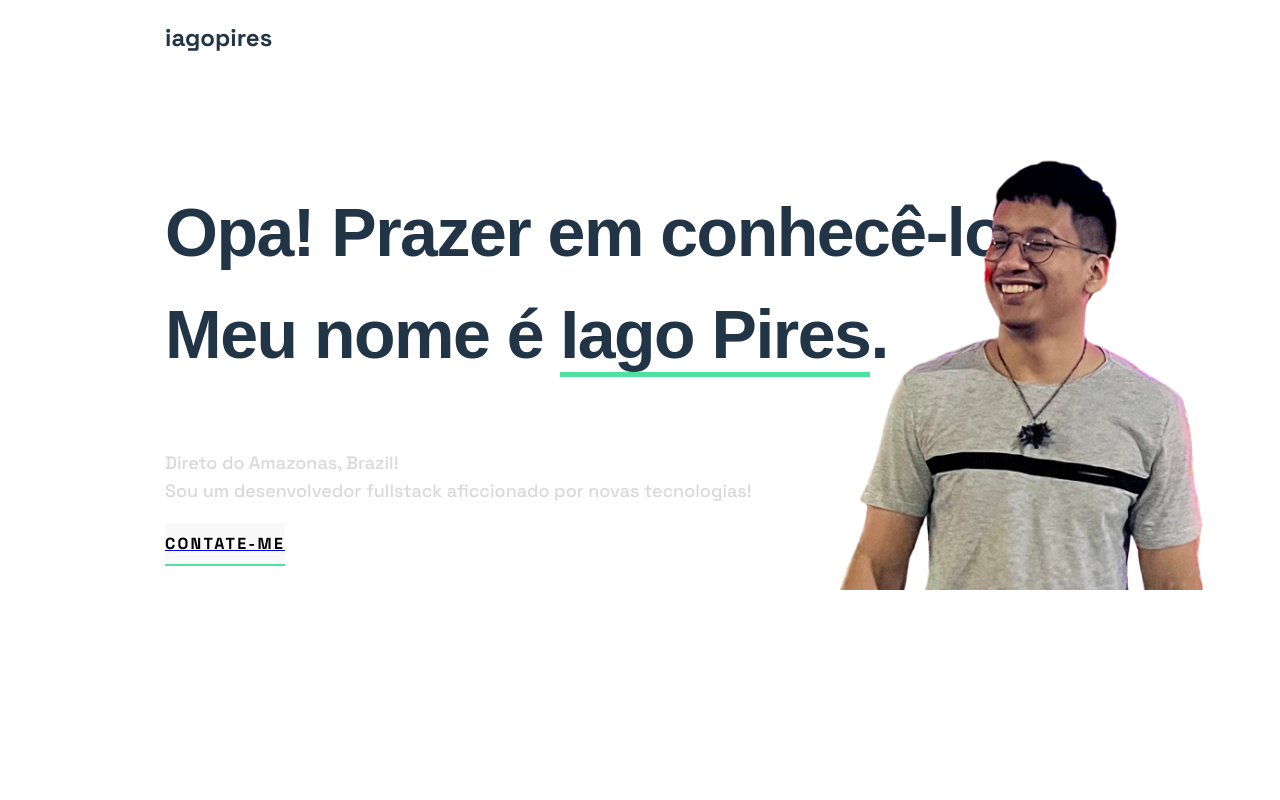
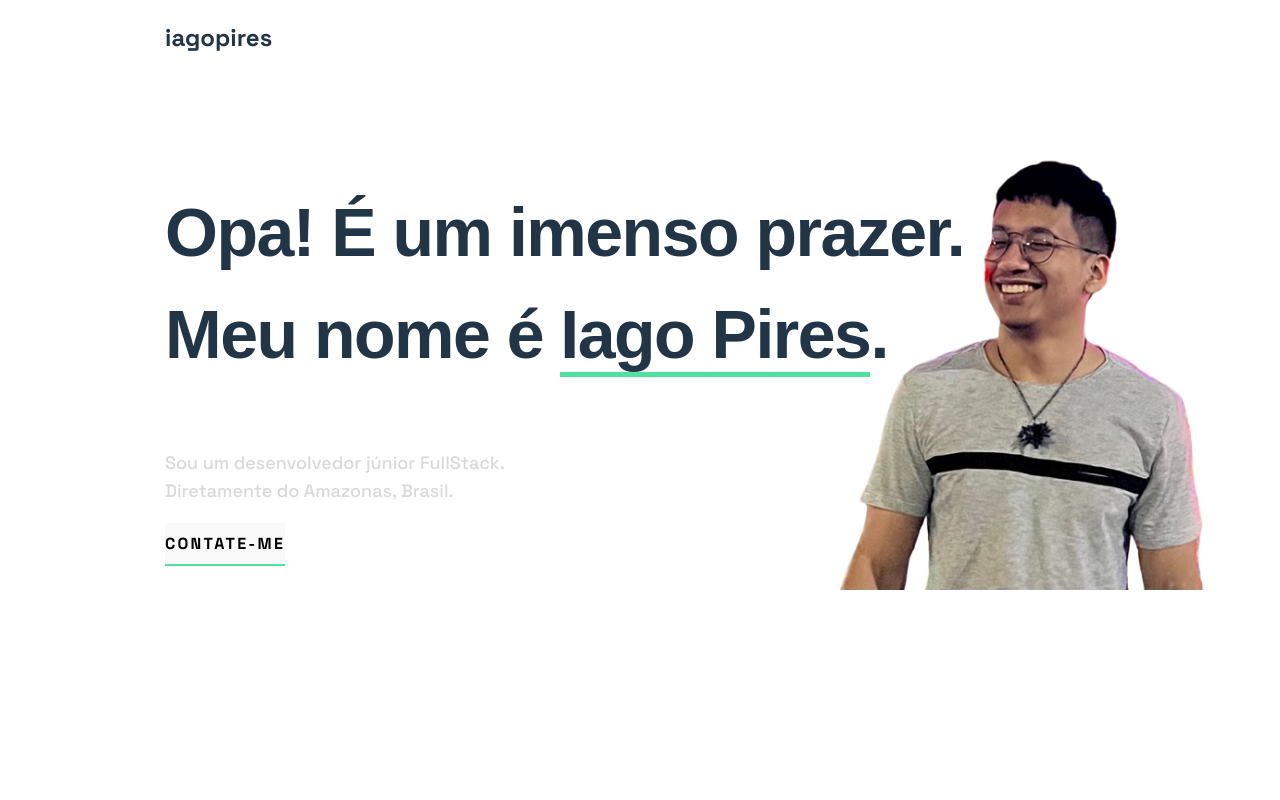
Before and after one commit to iagopiresdev/portifolio, a React (Vite) app: page / in a window 1280 px wide. Shown: the top 800 px of the page. Built offline with nearby package versions, Linux system fonts and the light colour scheme.

Commit message:
Header, Sobre e Habilidades completas

```diff
--- a/src/Header.css
+++ b/src/Header.css
@@ -8,3 +8,7 @@
     height: 24px;
     padding: 10px;
 }
+
+.icon-invert {
+    filter: invert(1);
+}
--- a/src/Header.jsx
+++ b/src/Header.jsx
@@ -1,6 +1,7 @@
 import './Header.css'
 import iconGithub from './assets/icon-github.svg'
 import iconLinkedin from './assets/icon-linkedin.svg'
+import iconMedium from './assets/icon-medium.svg'
 
 export default function Header() {
     return (
@@ -13,6 +14,9 @@ export default function Header() {
                 <a href='https://www.linkedin.com/in/iagopiresdev/' target='_blank'>
                     <img src={iconLinkedin} className="logo" alt="Linkedin logo" />
                 </a>
+                <a className="icon-invert" href='https://medium.com/@iagopires.dev' target='_blank'>
+                    <img src={iconMedium} className="logo" alt="Medium logo"/>
+                </a>
             </div>
         </div>
     )
--- a/src/Sobre.jsx
+++ b/src/Sobre.jsx
@@ -6,9 +6,9 @@ export default function Sobre() {
     <div className='sobre'>
         <div className='apresentacao'>
         <h1>
-            Opa! Prazer em <wbr/>conhecê-lo<br/>Meu nome é <span className="nome">Iago Pires</span>.</h1>
+            Opa! É um imenso prazer. <wbr/><br/>Meu nome é <span className="nome">Iago Pires</span>.</h1>
         <p>
-            Direto do Amazonas, Brazil! <br/> Sou um desenvolvedor fullstack aficcionado por novas tecnologias!
+            Sou um desenvolvedor júnior FullStack. <br/>Diretamente do Amazonas, Brasil.
         </p>
         <a href="#contato">
             <button className="contato">CONTATE-ME</button>
--- a/src/index.css
+++ b/src/index.css
@@ -31,6 +31,10 @@ p {
   font-weight: 500;
   line-height: 28px;
   align-items: flex-start;
+}
+
+a {
+  text-decoration: none;
 }
 
 button {
```
Also changed, not shown: src/assets/icon-medium.svg (added).
